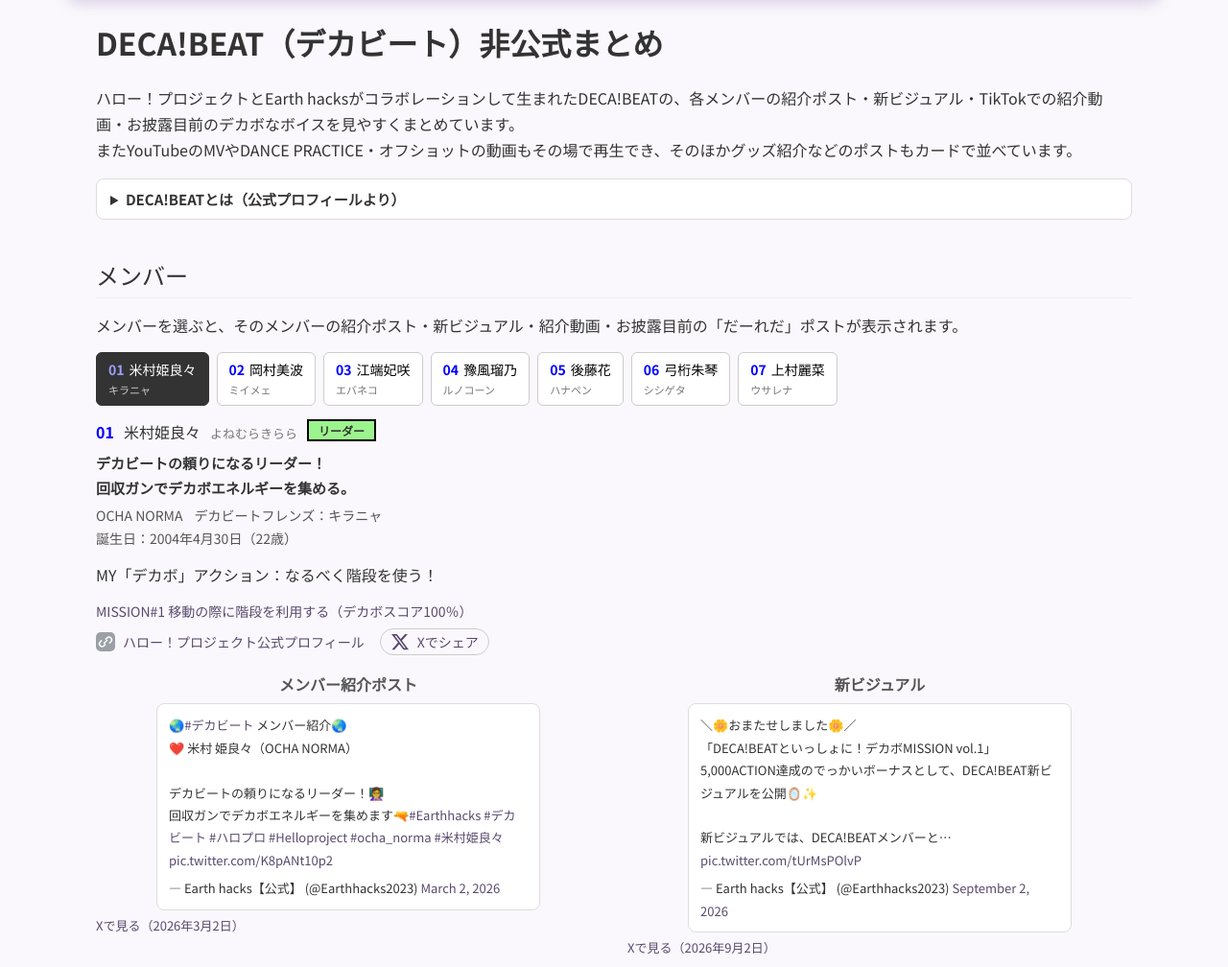
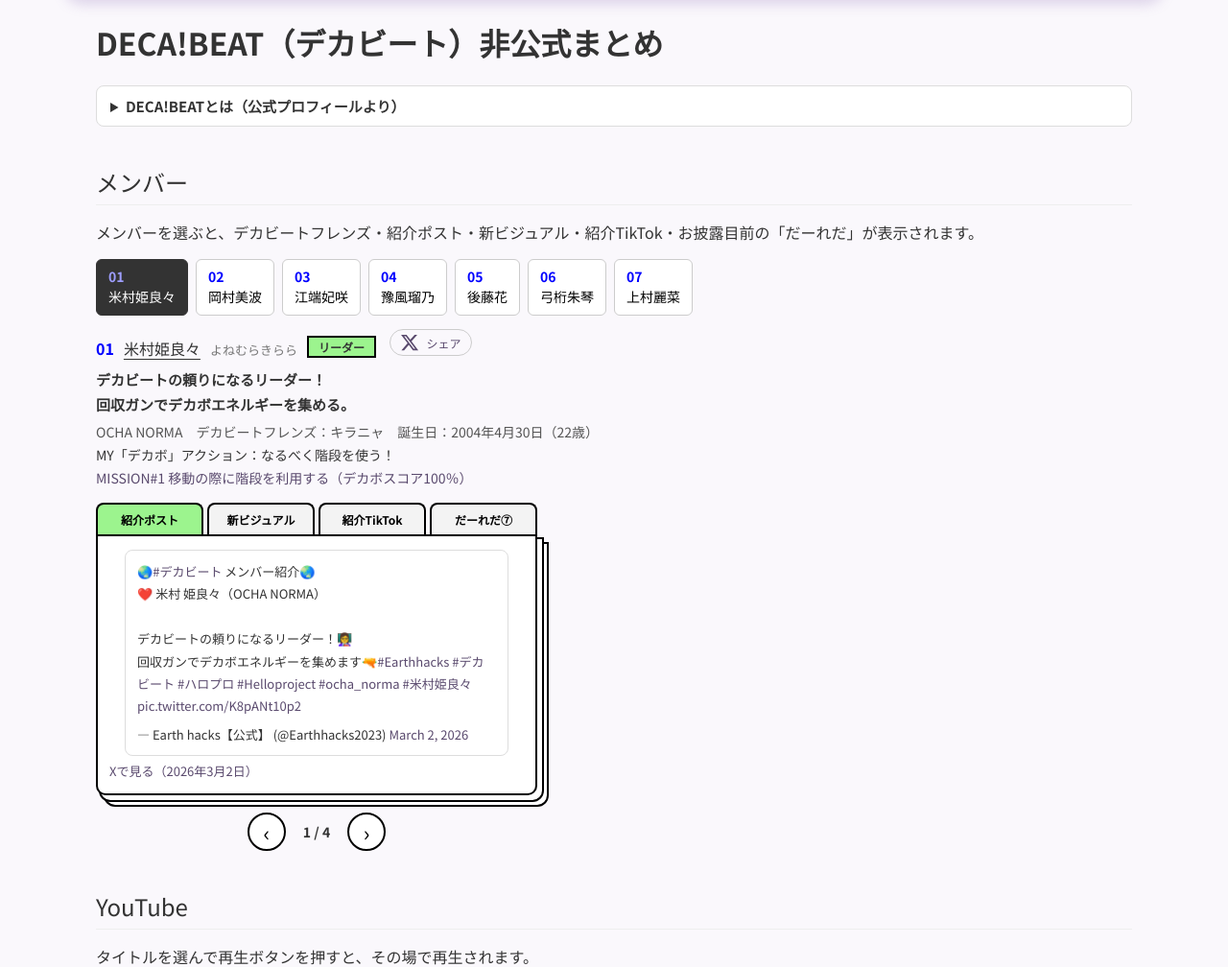
Before and after one commit to yxmxgxn/Cloudflare, a PHP site: page /decabeats.php in a window 1280 px wide. Shown: the part 96-1104 px from the top of the page at 96% size. Run offline with PHP 8.4, Linux system fonts and the light colour scheme; some libraries are stand-ins or nearby versions.

Commit message:
DECA!BEATのメンバー欄を整理し、埋め込みをめくるカードにする
- 冒頭の説明文を削り、メンバーの重複表示を減らす
- 公式プロフィールへのリンクをメンバー名に付ける
- 埋め込み4つをタブと送りボタンで1枚ずつ表示する
- スマホのメンバーボタンを4列×2段にする
- どっちっちchannelに#3とPodcast「offの日、どっちっち？」を追加する

Co-Authored-By: Claude Opus 5.5 <noreply@anthropic.com>

```diff
--- a/css/style.css
+++ b/css/style.css
@@ -2727,10 +2727,6 @@ a.iv-stats-row:hover {
 
 /*DECA!BEAT（/decabeats）
 -------------------------------------*/
-.dc-lead {
-  line-height: 1.7;
-}
-
 .dc-about {
   margin: 1em 0 1.5em;
   border: 1px solid #ddd;
@@ -2789,20 +2785,34 @@ a.iv-stats-row:hover {
 #dc-member-tabs button {
   display: flex;
   flex-direction: column;
-  gap: 3px;
-}
-
-.dc-btn-friend {
-  font-size: 11px;
-  color: #777;
-}
-
-#dc-member-tabs button.active .dc-btn-friend {
-  color: #ccc;
+  gap: 2px;
+}
+
+/* スマホでは7人を4列×2段に収める */
+@media (max-width: 600px) {
+  #dc-member-tabs {
+    display: grid;
+    grid-template-columns: repeat(4, 1fr);
+    gap: 6px;
+  }
+
+  #dc-member-tabs button {
+    padding: 6px 4px;
+    font-size: 12px;
+    text-align: center;
+    align-items: center;
+  }
 }
 
 .dc-name {
   margin: 0;
+}
+
+.dc-name > a:not(.dc-share) {
+  color: inherit;
+  text-decoration: underline;
+  text-decoration-thickness: 1px;
+  text-underline-offset: 4px;
 }
 
 /* メンバー番号(公式のメンバー紹介と同じ 01〜07) */
@@ -2848,20 +2858,19 @@ a.iv-stats-row:hover {
   color: #777;
 }
 
+/* グループ・フレンズ・誕生日を1行に(狭ければ折り返す) */
 .dc-meta {
+  display: flex;
+  flex-wrap: wrap;
+  gap: 2px 14px;
   margin: 4px 0 0;
   font-size: 14px;
   color: #555;
 }
 
-.dc-friend {
-  margin-left: 12px;
-}
-
-.dc-birthday {
+.dc-action {
   margin: 4px 0 0;
   font-size: 14px;
-  color: #555;
 }
 
 /* そのメンバーのデカボミッション(プラチナマップの個別ページへ) */
@@ -2870,37 +2879,78 @@ a.iv-stats-row:hover {
   font-size: 14px;
 }
 
-.dc-profile-links {
-  display: flex;
-  flex-wrap: wrap;
-  gap: 6px 16px;
-  margin: 8px 0 0;
-  font-size: 14px;
-}
-
-.dc-profile-links a {
-  display: inline-flex;
+/* 埋め込み4枚を1枚ずつめくるカード。後ろに2枚重なって見える影を付ける */
+.dc-deck {
+  max-width: 460px;
+  margin-top: 16px;
+}
+
+.dc-deck-tabs {
+  display: grid;
+  grid-template-columns: repeat(4, 1fr);
+  gap: 4px;
+}
+
+.dc-deck-tabs button {
+  padding: 7px 2px;
+  border: 2px solid #000;
+  border-bottom: 0;
+  border-radius: 8px 8px 0 0;
+  background: #f3f3f3;
+  font-size: 12px;
+  font-weight: bold;
+  cursor: pointer;
+}
+
+.dc-deck-tabs button.active {
+  background: #9CF48E;
+}
+
+.dc-deck .dc-embeds {
+  padding: 14px 12px;
+  border: 2px solid #000;
+  border-radius: 0 0 10px 10px;
+  background: #fff;
+  box-shadow: 5px 5px 0 #fff, 5px 5px 0 2px #000, 10px 10px 0 #fff, 10px 10px 0 2px #000;
+  min-height: 200px;
+}
+
+.dc-embed:not([hidden]) {
+  animation: dc-flip 0.25s ease-out;
+}
+
+@keyframes dc-flip {
+  from { opacity: 0; transform: translateX(12px); }
+  to   { opacity: 1; transform: none; }
+}
+
+.dc-deck-nav {
+  display: flex;
+  justify-content: center;
   align-items: center;
-  gap: 4px;
-}
-
-/* 埋め込み4つ。横幅が足りなければ1列に落ちる */
-.dc-embeds {
-  display: grid;
-  /* min() を挟まないと、画面が400pxより狭いときに列がはみ出す */
-  grid-template-columns: repeat(auto-fit, minmax(min(100%, 400px), 1fr));
-  gap: 20px 28px;
-  align-items: start;
-  max-width: 1120px;
+  gap: 18px;
   margin-top: 18px;
 }
 
-.dc-embed h4 {
-  margin: 0 0 8px;
-  font-size: 16px;
-  color: #555;
+.dc-deck-nav button {
+  width: 40px;
+  height: 40px;
+  border: 2px solid #000;
+  border-radius: 50%;
+  background: #fff;
+  font-size: 22px;
+  line-height: 1;
+  cursor: pointer;
+}
+
+.dc-deck-nav button:hover {
+  background: #9CF48E;
+}
+
+.dc-deck-count {
+  font-size: 14px;
   font-weight: bold;
-  text-align: center;
+  font-variant-numeric: tabular-nums;
 }
 
 .dc-slot {
@@ -3075,7 +3125,15 @@ a.iv-stats-row:hover {
   margin: 0 0 6px;
 }
 
+/* 名前の行の右に小さく置く */
 .dc-share {
+  display: inline-flex;
+  align-items: center;
+  gap: 4px;
+  margin-left: 10px;
+  vertical-align: 3px;
+  font-size: 12px;
+  font-weight: normal;
   padding: 3px 10px;
   border: 1px solid #ccc;
   border-radius: 999px;
--- a/decabeats.php
+++ b/decabeats.php
@@ -219,6 +219,18 @@ $dc_dotchicchi = [
    'credit' => 'ロケ協力', 'place' => '原宿さくら亭', 'place_url' => 'https://www.sakuratei.co.jp/'],
   ['title' => '#2 上村麗菜×米村姫良々', 'url' => 'https://www.youtube.com/watch?v=P6bgjmfNP1Y',
    'credit' => '撮影地協力', 'place' => 'EMPORIO cafe&dining', 'place_url' => 'https://www.emporio.tv/'],
+  ['title' => '#3 岡村美波×米村姫良々', 'url' => 'https://www.youtube.com/watch?v=mZF7dc_mEf8',
+   'credit' => '撮影協力', 'place' => 'EMPORIO cafe&dining', 'place_url' => 'https://www.emporio.tv/'],
+];
+
+// J-WAVEのPodcast「offの日、どっちっち？」(2回で終了)
+$dc_podcasts = [
+  ['title' => '#67 米村姫良々・岡村美波', 'date' => '2026年4月3日',
+   'url' => 'https://open.spotify.com/episode/68CKVEiM7p5HN6vOaNhGRb',
+   'article' => 'https://www.j-wave.co.jp/podcasts/docchicchi/entry/260403.html'],
+  ['title' => '#68 米村姫良々・岡村美波', 'date' => '2026年4月17日',
+   'url' => 'https://open.spotify.com/episode/5kkwGyKYTXeRxqUjWcsAvq',
+   'article' => 'https://www.j-wave.co.jp/podcasts/docchicchi/entry/260417.html'],
 ];
 
 $dc_posts = [
@@ -417,9 +429,10 @@ function dc_sns_icon(string $url): string {
 function dc_embed(string $type, string $label, string $id, string $url, string $linktext, string $extra = '', string $embed = '', string $slot = ''): string {
     // 埋め込みのマークアップはDOMに置かず data-embed に持たせ、選ばれたときだけ差し込む。
     // 21件をDOMに置くと widgets.js が全件まとめてXに取りにいき、弾かれて何も出なくなる。
+    // 見出しはカードの切り替えボタンが兼ねるので、ここでは読み上げ用のラベルだけ持つ
     return '<div class="dc-embed" data-type="' . $type . '" data-id="' . dc_h($id) . '"'
-         . ($embed === '' ? '' : ' data-embed="' . dc_h($embed) . '"') . '>'
-         . '<h4>' . dc_h($label) . '</h4>'
+         . ($embed === '' ? '' : ' data-embed="' . dc_h($embed) . '"')
+         . ' role="tabpanel" aria-label="' . dc_h($label) . '" hidden>'
          . '<div class="dc-slot">' . $slot . '</div>'
          . '<p class="dc-embed-link"><a href="' . dc_h($url) . '" target="_blank" rel="noopener noreferrer">'
          . dc_h($linktext) . '</a></p>'
@@ -443,9 +456,6 @@ function dc_x_embed(string $label, array $tw): string {
 <main>
   <h1>DECA!BEAT（デカビート）非公式まとめ</h1>
 
-  <p class="dc-lead">ハロー！プロジェクトとEarth hacksがコラボレーションして生まれたDECA!BEATの、各メンバーの紹介ポスト・新ビジュアル・TikTokでの紹介動画・お披露目前のデカボなボイスを見やすくまとめています。<br>
-  またYouTubeのMVやDANCE PRACTICE・オフショットの動画もその場で再生でき、そのほかグッズ紹介などのポストもカードで並べています。</p>
-
   <details class="dc-about">
     <summary>DECA!BEATとは（公式プロフィールより）</summary>
     <blockquote cite="https://co.earth-hacks.jp/decabeat/">
@@ -457,31 +467,35 @@ function dc_x_embed(string $label, array $tw): string {
   <!-- メンバー -->
   <section class="dc-section" id="members">
     <h2>メンバー</h2>
-    <p>メンバーを選ぶと、そのメンバーの紹介ポスト・新ビジュアル・紹介動画・お披露目前の「だーれだ」ポストが表示されます。</p>
+    <p>メンバーを選ぶと、デカビートフレンズ・紹介ポスト・新ビジュアル・紹介TikTok・お披露目前の「だーれだ」が表示されます。</p>
 
     <div class="tab-buttons dc-tabs" id="dc-member-tabs">
       <?php foreach ($dc_members as $m): ?>
       <button type="button" data-slug="<?= dc_h($m['slug']) ?>">
-        <span class="dc-btn-name"><span class="dc-btn-no"><?= dc_h($m['no']) ?></span><?= dc_h($m['name']) ?></span>
-        <span class="dc-btn-friend"><?= dc_h($m['friend']) ?></span>
+        <span class="dc-btn-no"><?= dc_h($m['no']) ?></span>
+        <span class="dc-btn-name"><?= dc_h($m['name']) ?></span>
       </button>
       <?php endforeach; ?>
     </div>
 
     <?php foreach ($dc_members as $m): ?>
     <div class="dc-panel" id="dc-panel-<?= dc_h($m['slug']) ?>" hidden>
-      <h3 class="dc-name"><span class="dc-no"><?= dc_h($m['no']) ?></span><?= dc_h($m['name']) ?><span class="dc-yomi"><?= dc_h($m['yomi']) ?></span><?php if (!empty($m['leader'])): ?><span class="dc-leader">リーダー</span><?php endif; ?></h3>
+      <?php // 名前はハロー！プロジェクト公式プロフィールへのリンクを兼ねる ?>
+      <h3 class="dc-name"><span class="dc-no"><?= dc_h($m['no']) ?></span><a href="<?= dc_h($m['official']) ?>" target="_blank" rel="noopener noreferrer" title="ハロー！プロジェクト公式プロフィール"><?= dc_h($m['name']) ?></a><span class="dc-yomi"><?= dc_h($m['yomi']) ?></span><?php if (!empty($m['leader'])): ?><span class="dc-leader">リーダー</span><?php endif; ?>
+        <?php // シェア先URLは表示中のメンバーに合わせてJSが入れる ?>
+        <a class="dc-share" target="_blank" rel="noopener noreferrer"
+           data-text="<?= dc_h($m['name'] . '（' . $m['friend'] . '）｜DECA!BEAT 非公式まとめ #Earthhacks #デカビート') ?>"><?= icon('x', 'ic ic-20') ?>シェア</a></h3>
       <p class="dc-catch"><?= dc_h($m['catch'][0]) ?><br><?= dc_h($m['catch'][1]) ?></p>
-      <p class="dc-meta"><?= dc_h($m['group']) ?><span class="dc-friend">デカビートフレンズ：<?= dc_h($m['friend']) ?></span></p>
-      <p class="dc-birthday">誕生日：<?= dc_h(dc_jdate($m['birthday'])) ?>（<?= dc_age($m['birthday']) ?>歳）</p>
+      <p class="dc-meta"><span><?= dc_h($m['group']) ?></span><span>デカビートフレンズ：<?= dc_h($m['friend']) ?></span><span>誕生日：<?= dc_h(dc_jdate($m['birthday'])) ?>（<?= dc_age($m['birthday']) ?>歳）</span></p>
       <p class="dc-action">MY「デカボ」アクション：<?= dc_h($m['action']) ?></p>
       <p class="dc-mission"><a href="<?= dc_h(DC_MISSION_URL . '?culture=ja&spot=' . $m['spot']) ?>" target="_blank" rel="noopener noreferrer"><?= dc_h($m['mission']) ?>（デカボスコア<?= dc_h($m['score']) ?>％）</a></p>
-      <p class="dc-profile-links">
-        <a href="<?= dc_h($m['official']) ?>" target="_blank" rel="noopener noreferrer"><?= icon('link-brand', 'ic ic-20') ?>ハロー！プロジェクト公式プロフィール</a>
-        <?php // シェア先URLは表示中のメンバーに合わせてJSが入れる ?>
-        <a class="dc-share" target="_blank" rel="noopener noreferrer"
-           data-text="<?= dc_h($m['name'] . '（' . $m['friend'] . '）｜DECA!BEAT 非公式まとめ #Earthhacks #デカビート') ?>"><?= icon('x', 'ic ic-20') ?>Xでシェア</a>
-      </p>
+      <?php // 埋め込み4枚は一度に並べず、1枚ずつめくって見せる(表示した1枚だけ読み込む) ?>
+      <div class="dc-deck">
+        <div class="dc-deck-tabs" role="tablist">
+          <?php foreach (['紹介ポスト', '新ビジュアル', '紹介TikTok', 'だーれだ' . $m['dareda_no']] as $i => $label): ?>
+          <button type="button" role="tab" data-card="<?= $i ?>"><?= dc_h($label) ?></button>
+          <?php endforeach; ?>
+        </div>
         <div class="dc-embeds">
         <?= dc_x_embed('メンバー紹介ポスト', $m['intro']) ?>
         <?= dc_x_embed('新ビジュアル', $m['visual']) ?>
@@ -494,6 +508,12 @@ function dc_x_embed(string $label, array $tw): string {
               '<button type="button" class="dc-tiktok-play">' . icon('tiktok-brand', 'ic dc-tiktok-icon')
               . '<span>▶ 紹介動画を再生</span></button>') ?>
         <?= dc_x_embed('お披露目前の#デカビート だーれだ！' . $m['dareda_no'], $m['dareda']) ?>
+        </div>
+        <div class="dc-deck-nav">
+          <button type="button" class="dc-deck-prev" aria-label="前のカード">‹</button>
+          <span class="dc-deck-count">1 / 4</span>
+          <button type="button" class="dc-deck-next" aria-label="次のカード">›</button>
+        </div>
       </div>
     </div>
     <?php endforeach; ?>
@@ -529,6 +549,13 @@ function dc_x_embed(string $label, array $tw): string {
     <ul class="dc-video-list">
       <?php foreach ($dc_dotchicchi as $v): ?>
       <li><a href="<?= dc_h($v['url']) ?>" target="_blank" rel="noopener noreferrer"><?= icon('youtube-brand', 'ic ic-20') ?><?= dc_h($v['title']) ?></a><?php if (!empty($v['place'])): ?>（<?= dc_h($v['credit']) ?>：<a href="<?= dc_h($v['place_url']) ?>" target="_blank" rel="noopener noreferrer"><?= dc_h($v['place']) ?></a>）<?php endif; ?></li>
+      <?php endforeach; ?>
+    </ul>
+
+    <h3>Podcast「offの日、どっちっち？」（J-WAVE）</h3>
+    <ul class="dc-video-list">
+      <?php foreach ($dc_podcasts as $v): ?>
+      <li><a href="<?= dc_h($v['url']) ?>" target="_blank" rel="noopener noreferrer"><?= icon('spotify-brand', 'ic ic-20') ?><?= dc_h($v['title']) ?></a>（<?= dc_h($v['date']) ?>・<a href="<?= dc_h($v['article']) ?>" target="_blank" rel="noopener noreferrer">J-WAVEの記事</a>）</li>
       <?php endforeach; ?>
     </ul>
   </section>
@@ -567,10 +594,8 @@ function dc_x_embed(string $label, array $tw): string {
 
   /* ---- メンバー ---- */
 
-  // 埋め込みは選択されたメンバーの分だけ読み込む(7人分を一度に読むと重いため)
-  function loadEmbeds(panel) {
-    var needTweets = false;
-    panel.querySelectorAll('.dc-embed').forEach(function (box) {
+  // 埋め込みはめくって表示された1枚だけ読み込む
+  function loadEmbed(box) {
     if (box.dataset.loaded) return;
     box.dataset.loaded = '1';
 
@@ -582,11 +607,55 @@ function dc_x_embed(string $label, array $tw): string {
     var slot = box.querySelector('.dc-slot');
     slot.innerHTML = box.dataset.embed;
     loadTwitterWidget(function () { window.twttr.widgets.load(slot); });
-      needTweets = true;
+    hideQuotesWhenEmbedded(box);
+  }
+
+  // カードを i 枚目にめくる(端まで行ったら反対側に回る)
+  function showCard(deck, i) {
+    var cards = deck.querySelectorAll('.dc-embed');
+    i = (i + cards.length) % cards.length;
+    deck.dataset.current = i;
+    cards.forEach(function (c, k) {
+      // めくって隠したTikTokは読み込み直して止める(見えないまま音が鳴り続けるので)
+      var f = c.querySelector('iframe');
+      if (k !== i && !c.hidden && f && c.dataset.type === 'tiktok') f.src = f.src;
+      c.hidden = (k !== i);
+    });
+    deck.querySelectorAll('.dc-deck-tabs button').forEach(function (b, k) {
+      b.classList.toggle('active', k === i);
+      b.setAttribute('aria-selected', k === i ? 'true' : 'false');
+    });
+    deck.querySelector('.dc-deck-count').textContent = (i + 1) + ' / ' + cards.length;
+    loadEmbed(cards[i]);
+  }
+
+  document.addEventListener('click', function (e) {
+    var deck = e.target.closest('.dc-deck');
+    if (!deck) return;
+    var cur = Number(deck.dataset.current || 0);
+    var tab = e.target.closest('.dc-deck-tabs button');
+    if (tab) showCard(deck, Number(tab.dataset.card));
+    else if (e.target.closest('.dc-deck-prev')) showCard(deck, cur - 1);
+    else if (e.target.closest('.dc-deck-next')) showCard(deck, cur + 1);
   });
 
-    if (needTweets) hideQuotesWhenEmbedded(panel);
-  }
+  // スマホでは左右のスワイプでもめくれる
+  document.querySelectorAll('.dc-deck .dc-embeds').forEach(function (area) {
+    var x0 = null, y0 = 0;
+    area.addEventListener('touchstart', function (e) {
+      x0 = e.touches[0].clientX;
+      y0 = e.touches[0].clientY;
+    }, { passive: true });
+    area.addEventListener('touchend', function (e) {
+      if (x0 === null) return;
+      var dx = e.changedTouches[0].clientX - x0;
+      var dy = e.changedTouches[0].clientY - y0;
+      x0 = null;
+      if (Math.abs(dx) < 50 || Math.abs(dx) < Math.abs(dy) * 1.5) return;
+      var deck = area.closest('.dc-deck');
+      showCard(deck, Number(deck.dataset.current || 0) + (dx < 0 ? 1 : -1));
+    });
+  });
 
   // widgets.js は必要になってから1回だけ読む
   var twQueue = null;
@@ -606,21 +675,14 @@ function dc_x_embed(string $label, array $tw): string {
   }
 
   // 埋め込みに差し替わった枠の引用を消す(X側でも消えるが、残ると二重に見えるので)
-  function hideQuotesWhenEmbedded(panel) {
+  // (別のカードにめくられている間は高さが0なので、表示中に判定できるまで待つ)
+  function hideQuotesWhenEmbedded(box) {
     var tries = 0;
     var timer = setInterval(function () {
-      var pending = false;
-      panel.querySelectorAll('.dc-embed[data-type="x"] .dc-slot').forEach(function (slot) {
-        var quote = slot.querySelector('blockquote.twitter-tweet');
-        if (!quote || quote.hidden) return;
-        var embed = slot.querySelector('div.twitter-tweet');
-        if (embed && embed.getBoundingClientRect().height > 0) {
-          quote.hidden = true;
-        } else {
-          pending = true;
-        }
-      });
-      if (!pending || ++tries > 10) clearInterval(timer);
+      var quote = box.querySelector('blockquote.twitter-tweet');
+      var embed = box.querySelector('div.twitter-tweet');
+      if (quote && embed && embed.getBoundingClientRect().height > 0) quote.hidden = true;
+      if (!quote || quote.hidden || ++tries > 20) clearInterval(timer);
     }, 1500);
   }
 
@@ -635,7 +697,8 @@ function dc_x_embed(string $label, array $tw): string {
     document.querySelectorAll('.dc-panel').forEach(function (p) {
       p.hidden = (p !== panel);
     });
-    loadEmbeds(panel);
+    var deck = panel.querySelector('.dc-deck');
+    showCard(deck, Number(deck.dataset.current || 0));
     // Xのシェアボタン。共有先はいま見ているメンバーのURLにする
     var share = panel.querySelector('.dc-share');
     if (share) {
```
Lines whose indentation alone changed are shown as unchanged.
